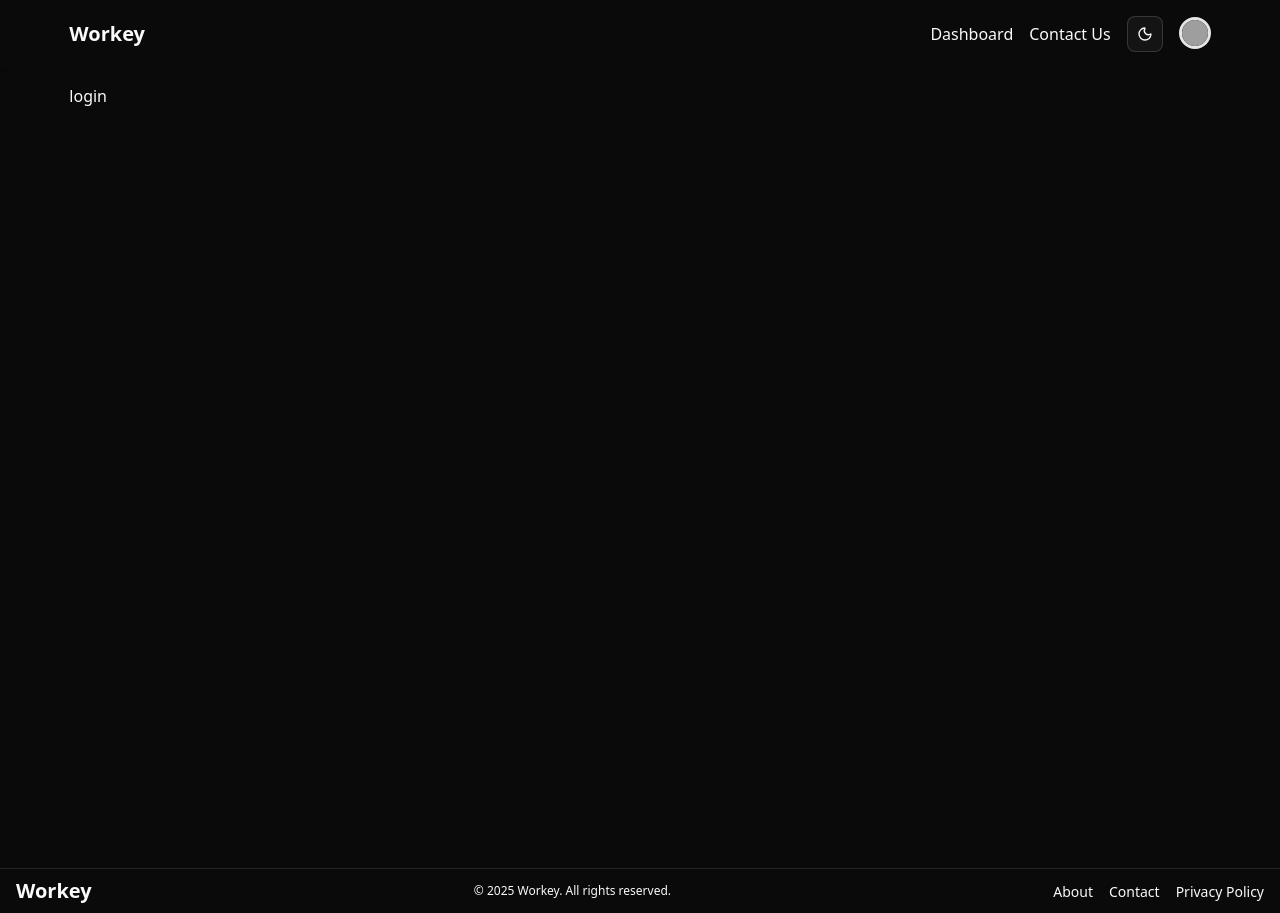
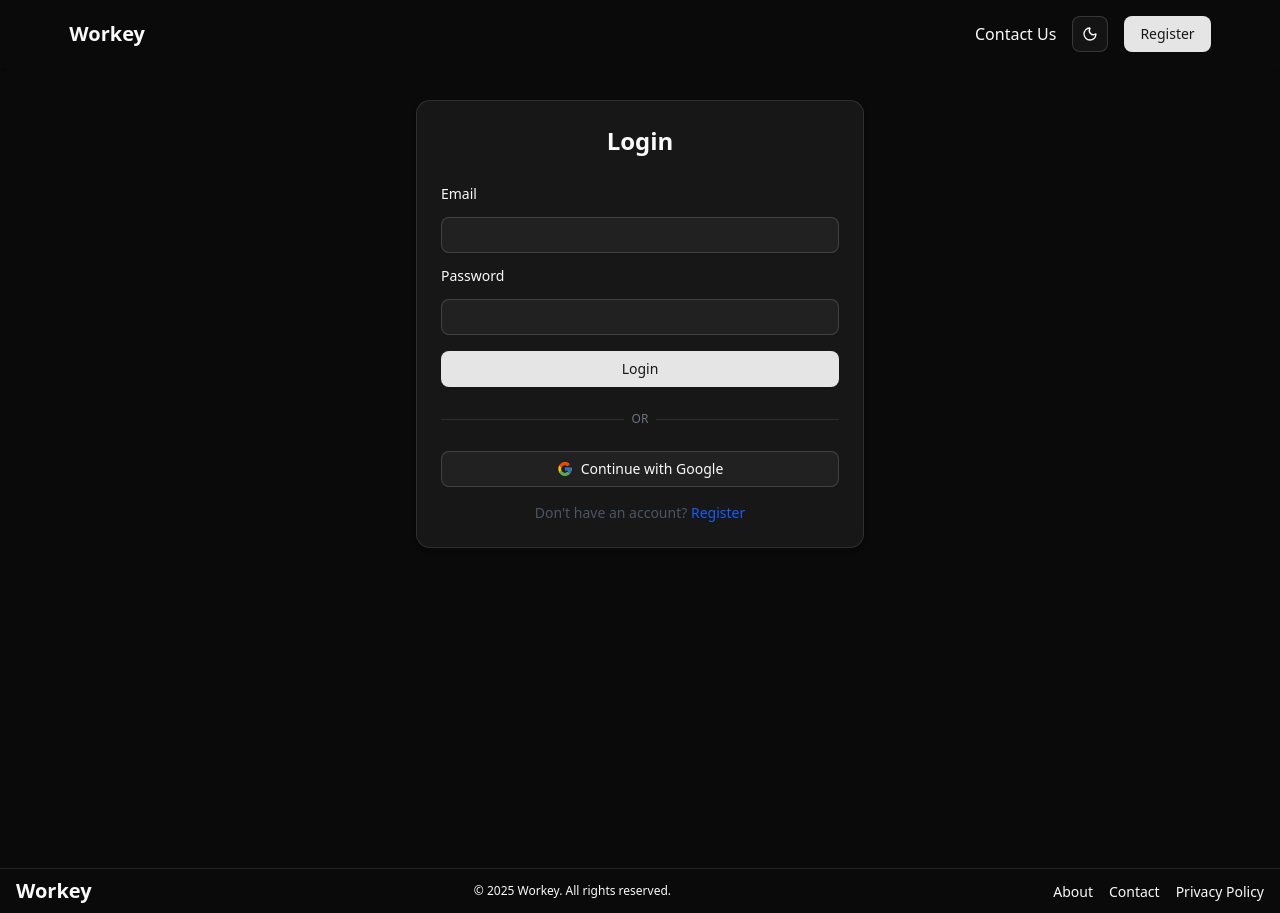
Before and after one commit to Farabiislam/WorkSphere, a React app in the folder client/: page /login in a window 1280 px wide. Built offline with nearby package versions, Linux system fonts and the light colour scheme; grey boxes are pictures that could not be loaded; the HTML template or start-up script is replaced by a standard one.

Commit message:
login page design done

```diff
--- /dev/null
+++ b/client/src/components/ui/form.jsx
@@ -0,0 +1,143 @@
+import * as React from "react"
+import { Slot } from "@radix-ui/react-slot"
+import { Controller, FormProvider, useFormContext, useFormState } from "react-hook-form";
+
+import { cn } from "@/lib/utils"
+import { Label } from "@/components/ui/label"
+
+const Form = FormProvider
+
+const FormFieldContext = React.createContext({})
+
+const FormField = (
+  {
+    ...props
+  }
+) => {
+  return (
+    <FormFieldContext.Provider value={{ name: props.name }}>
+      <Controller {...props} />
+    </FormFieldContext.Provider>
+  );
+}
+
+const useFormField = () => {
+  const fieldContext = React.useContext(FormFieldContext)
+  const itemContext = React.useContext(FormItemContext)
+  const { getFieldState } = useFormContext()
+  const formState = useFormState({ name: fieldContext.name })
+  const fieldState = getFieldState(fieldContext.name, formState)
+
+  if (!fieldContext) {
+    throw new Error("useFormField should be used within <FormField>")
+  }
+
+  const { id } = itemContext
+
+  return {
+    id,
+    name: fieldContext.name,
+    formItemId: `${id}-form-item`,
+    formDescriptionId: `${id}-form-item-description`,
+    formMessageId: `${id}-form-item-message`,
+    ...fieldState,
+  }
+}
+
+const FormItemContext = React.createContext({})
+
+function FormItem({
+  className,
+  ...props
+}) {
+  const id = React.useId()
+
+  return (
+    <FormItemContext.Provider value={{ id }}>
+      <div data-slot="form-item" className={cn("grid gap-2", className)} {...props} />
+    </FormItemContext.Provider>
+  );
+}
+
+function FormLabel({
+  className,
+  ...props
+}) {
+  const { error, formItemId } = useFormField()
+
+  return (
+    <Label
+      data-slot="form-label"
+      data-error={!!error}
+      className={cn("data-[error=true]:text-destructive", className)}
+      htmlFor={formItemId}
+      {...props} />
+  );
+}
+
+function FormControl({
+  ...props
+}) {
+  const { error, formItemId, formDescriptionId, formMessageId } = useFormField()
+
+  return (
+    <Slot
+      data-slot="form-control"
+      id={formItemId}
+      aria-describedby={
+        !error
+          ? `${formDescriptionId}`
+          : `${formDescriptionId} ${formMessageId}`
+      }
+      aria-invalid={!!error}
+      {...props} />
+  );
+}
+
+function FormDescription({
+  className,
+  ...props
+}) {
+  const { formDescriptionId } = useFormField()
+
+  return (
+    <p
+      data-slot="form-description"
+      id={formDescriptionId}
+      className={cn("text-muted-foreground text-sm", className)}
+      {...props} />
+  );
+}
+
+function FormMessage({
+  className,
+  ...props
+}) {
+  const { error, formMessageId } = useFormField()
+  const body = error ? String(error?.message ?? "") : props.children
+
+  if (!body) {
+    return null
+  }
+
+  return (
+    <p
+      data-slot="form-message"
+      id={formMessageId}
+      className={cn("text-destructive text-sm", className)}
+      {...props}>
+      {body}
+    </p>
+  );
+}
+
+export {
+  useFormField,
+  Form,
+  FormItem,
+  FormLabel,
+  FormControl,
+  FormDescription,
+  FormMessage,
+  FormField,
+}
--- /dev/null
+++ b/client/src/components/ui/label.jsx
@@ -0,0 +1,23 @@
+"use client"
+
+import * as React from "react"
+import * as LabelPrimitive from "@radix-ui/react-label"
+
+import { cn } from "@/lib/utils"
+
+function Label({
+  className,
+  ...props
+}) {
+  return (
+    <LabelPrimitive.Root
+      data-slot="label"
+      className={cn(
+        "flex items-center gap-2 text-sm leading-none font-medium select-none group-data-[disabled=true]:pointer-events-none group-data-[disabled=true]:opacity-50 peer-disabled:cursor-not-allowed peer-disabled:opacity-50",
+        className
+      )}
+      {...props} />
+  );
+}
+
+export { Label }
--- /dev/null
+++ b/client/src/components/ui/separator.jsx
@@ -0,0 +1,25 @@
+import * as React from "react"
+import * as SeparatorPrimitive from "@radix-ui/react-separator"
+
+import { cn } from "@/lib/utils"
+
+function Separator({
+  className,
+  orientation = "horizontal",
+  decorative = true,
+  ...props
+}) {
+  return (
+    <SeparatorPrimitive.Root
+      data-slot="separator"
+      decorative={decorative}
+      orientation={orientation}
+      className={cn(
+        "bg-border shrink-0 data-[orientation=horizontal]:h-px data-[orientation=horizontal]:w-full data-[orientation=vertical]:h-full data-[orientation=vertical]:w-px",
+        className
+      )}
+      {...props} />
+  );
+}
+
+export { Separator }
--- a/client/src/pages/Login.jsx
+++ b/client/src/pages/Login.jsx
@@ -1,9 +1,96 @@
 import React from 'react';
+import { zodResolver } from "@hookform/resolvers/zod"
+import { useForm } from "react-hook-form"
+import { z } from "zod"
+
+import { Button } from "@/components/ui/button";
+import { Input } from "@/components/ui/input";
+import { Label } from "@/components/ui/label";
+import { Separator } from "@/components/ui/separator";
+import { FcGoogle } from "react-icons/fc";
+import { Card, CardContent, CardHeader, CardTitle } from "@/components/ui/card";
+import { Link } from 'react-router';
+
+const loginSchema = z.object({
+    email: z.string().min(1, "Email is required").email("Invalid email"),
+    password: z.string().min(6, "Password must be at least 6 characters"),
+});
 
 const Login = () => {
+    const {
+        register,
+        handleSubmit,
+        formState: { errors },
+    } = useForm({
+        resolver: zodResolver(loginSchema),
+    });
+
+    const onSubmit = (data) => {
+        console.log(data);
+    };
+    const handleGoogleLogin = () => {
+        // Use Firebase Auth
+        console.log("Logging in with Google...");
+    };
+
     return (
-        <div>
-            login
+        <div className=" flex items-center justify-center p-4">
+            <Card className="w-full max-w-md shadow-md">
+                <CardHeader>
+                    <CardTitle className="text-center text-2xl font-bold">Login</CardTitle>
+                </CardHeader>
+
+                <CardContent>
+                    <form onSubmit={handleSubmit(onSubmit)} className="space-y-4">
+                        {/* Email */}
+                        <div className='space-y-4'>
+                            <Label htmlFor="email">Email</Label>
+                            <Input id="email" type="email" {...register("email")} />
+                            {errors.email && (
+                                <p className="text-red-500 text-sm">{errors.email.message}</p>
+                            )}
+                        </div>
+
+                        {/* Password */}
+                        <div className='space-y-4'>
+                            <Label htmlFor="password">Password</Label>
+                            <Input id="password" type="password" {...register("password")} />
+                            {errors.password && (
+                                <p className="text-red-500 text-sm">{errors.password.message}</p>
+                            )}
+                        </div>
+
+                        <Button type="submit" className="w-full">
+                            Login
+                        </Button>
+                    </form>
+
+                    {/* Divider */}
+                    <div className="my-6 flex items-center justify-between gap-2">
+                        <Separator className="flex-1" />
+                        <span className="text-xs text-gray-500">OR</span>
+                        <Separator className="flex-1" />
+                    </div>
+
+                    {/* Google Login */}
+                    <Button
+                        variant="outline"
+                        className="w-full flex items-center gap-2"
+                        onClick={handleGoogleLogin}
+                    >
+                        <FcGoogle className="w-5 h-5" />
+                        Continue with Google
+                    </Button>
+
+                    {/* Extra Links */}
+                    <div className="mt-4 text-center text-sm text-gray-600">
+                        Don't have an account?{" "}
+                        <Link to="/register" className="text-blue-600 hover:underline">
+                            Register
+                        </Link>
+                    </div>
+                </CardContent>
+            </Card>
         </div>
     );
 };
--- a/client/src/root/Navbar.jsx
+++ b/client/src/root/Navbar.jsx
@@ -25,7 +25,7 @@
 
 const Navbar = () => {
     const location = useLocation()
-    const user = true;
+    const user = false;
     return (
         <div className='w-full shadow'>
             <header className="w-11/12 mx-auto py-4 sm:px-4 flex justify-between items-center">
```
Also changed, not shown: client/package.json (+7 -1 lines), 1 other file (tests, documents, lock files or other folders).
